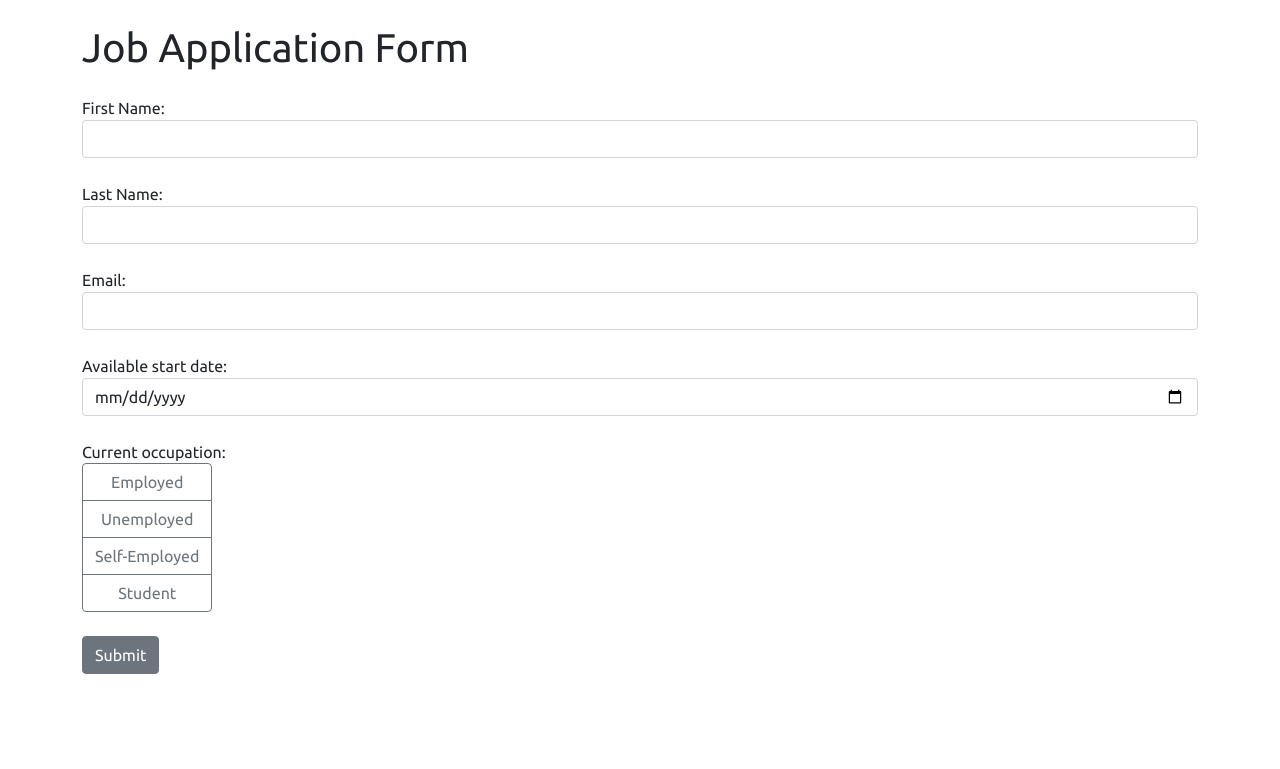
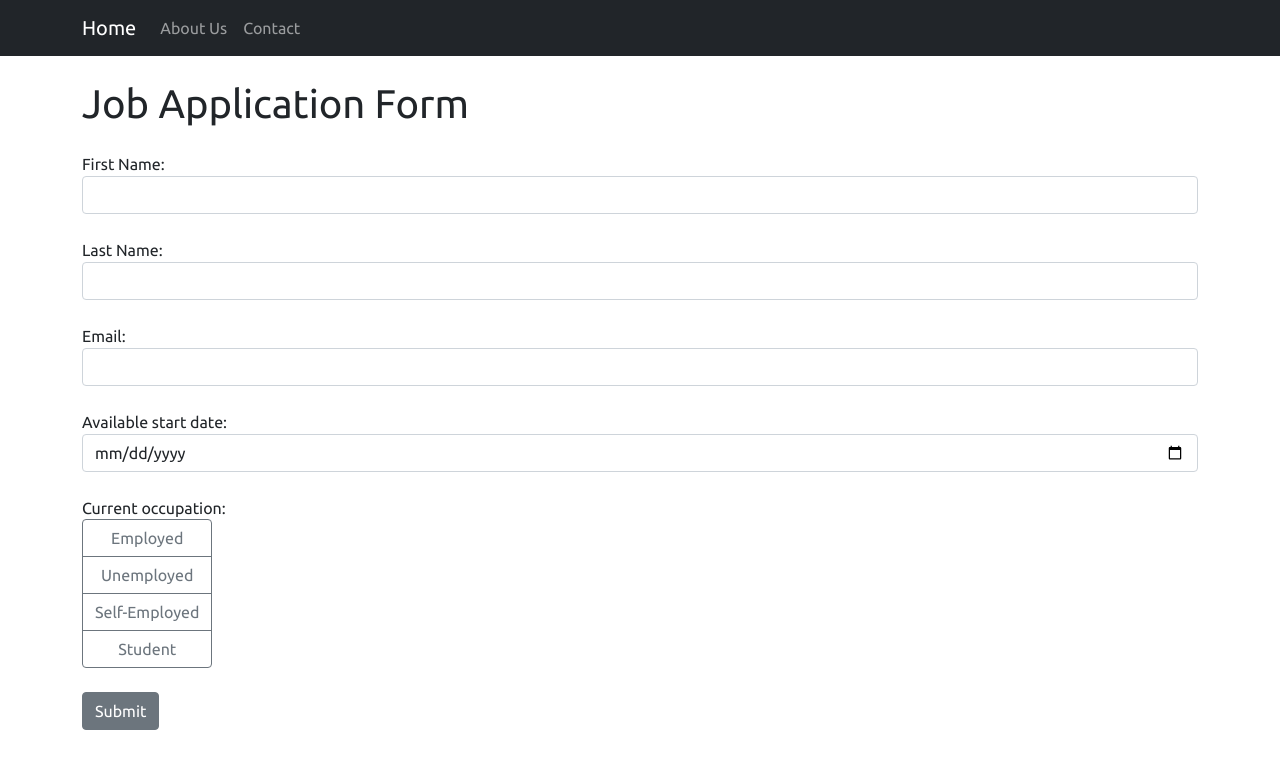
Before and after one commit to kala-98/Corso-Python, a Django app: page / in a window 1280 px wide. Shown: the top 769 px of the page. Run offline with Django 5.2, Linux system fonts and the light colour scheme.

Commit message:
adding the navbar through bootstrap

```diff
--- a/Apps/app13-jobapplication/django/job_application/templates/base.html
+++ b/Apps/app13-jobapplication/django/job_application/templates/base.html
@@ -15,6 +15,24 @@
 	    </style>
     </head>
     <body>
+        <nav class="navbar navbar-expand-lg navbar-dark bg-dark">
+            <div class="container">
+              <a class="navbar-brand" href="{% url 'index' %}">Home</a>
+              <button class="navbar-toggler" type="button" data-bs-toggle="collapse" data-bs-target="#navbarNav" aria-controls="navbarNav" aria-expanded="false" aria-label="Toggle navigation">
+                <span class="navbar-toggler-icon"></span>
+              </button>
+              <div class="collapse navbar-collapse" id="navbarNav">
+                <ul class="navbar-nav">
+                  <li class="nav-item {% if request.path == '/about/' %}active{% endif %}">
+                    <a class="nav-link" href="{% url 'about' %}">About Us</a>
+                  </li>
+                  <li class="nav-item">
+                    <a class="nav-link" href="#">Contact</a>
+                  </li>
+                </ul>
+              </div>
+            </div>
+        </nav>
         <div class="container">
             {% block content %}
             {% endblock %}
```
